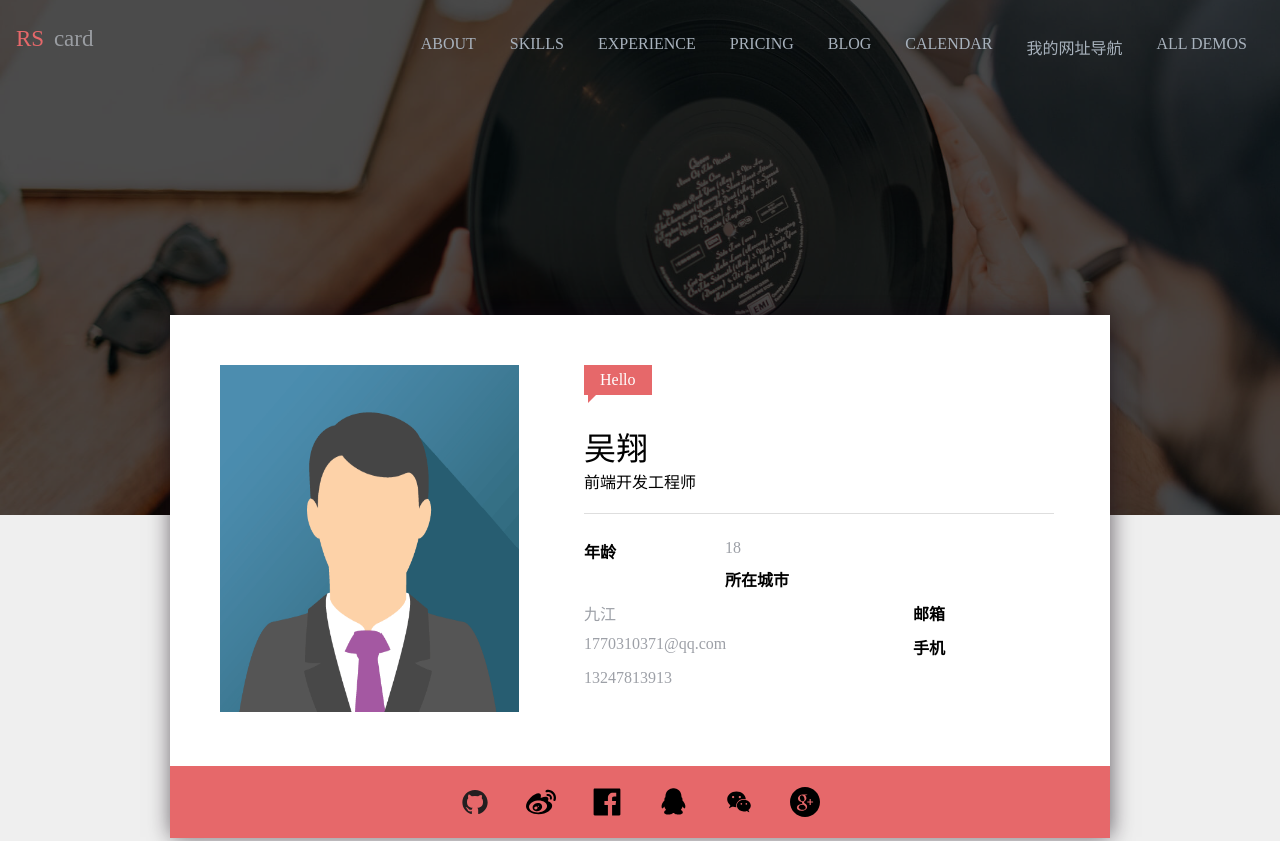
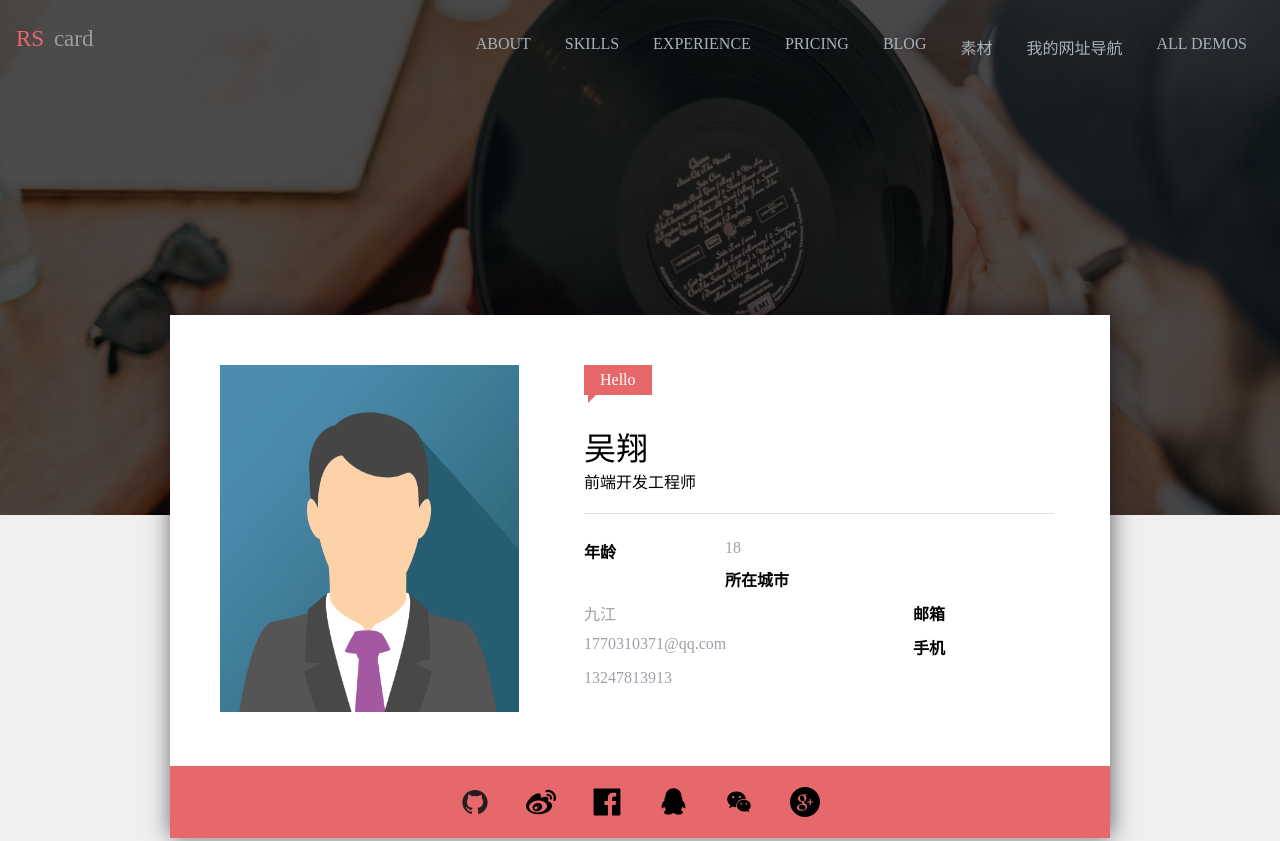
Before and after one commit to amoiwu-aa/blog, a plain HTML site: page assume.html in a window 1280 px wide. Shown: the top 841 px of the page. Drawn offline with Linux system fonts and the light colour scheme.

Commit message:
Update assume.html

```diff
--- a/assume.html
+++ b/assume.html
@@ -43,7 +43,7 @@
                                 <a href="#">BLOG</a>
                             </li>
                             <li>
-                                <a href="#">CALENDAR</a>
+                                <a href="./particle.html">素材</a>
                             </li>
                             <li>
                                 <a href="./nav-demo/index.html">我的网址导航</a>
```
